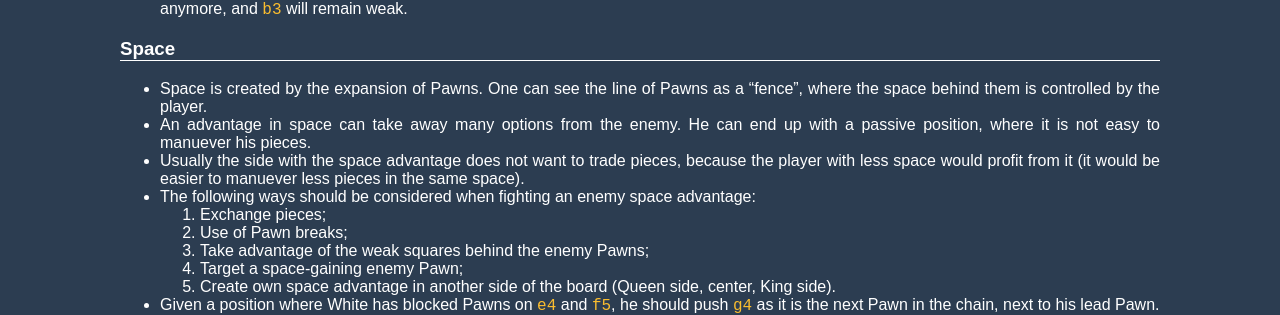
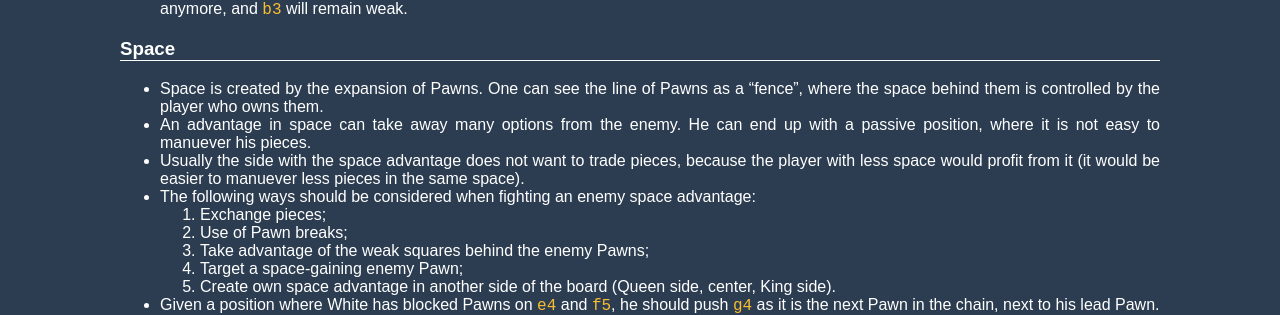
Before and after one commit to brunoroque06/brunoroque06.github.io, a Jekyll site: the page built from _pages/chess-fundamentals.md, in a window 1280 px wide and 900 px high, scrolled down 1963 px. Shown: the part 180-495 px from the top of the window. Built offline with Jekyll 4.4.1, drawn with Linux system fonts in a browser that asks for light colours.

Commit message:
Improve point on chess space

```diff
--- a/_pages/chess-fundamentals.md
+++ b/_pages/chess-fundamentals.md
@@ -86,7 +86,7 @@ This page contains a compilation of chess fundamentals.
 
 ### Space
 
-- Space is created by the expansion of Pawns. One can see the line of Pawns as a "fence", where the space behind them is controlled by the player.
+- Space is created by the expansion of Pawns. One can see the line of Pawns as a "fence", where the space behind them is controlled by the player who owns them.
 - An advantage in space can take away many options from the enemy. He can end up with a passive position, where it is not easy to manuever his pieces.
 - Usually the side with the space advantage does not want to trade pieces, because the player with less space would profit from it (it would be easier to manuever less pieces in the same space).
 - The following ways should be considered when fighting an enemy space advantage:
```
